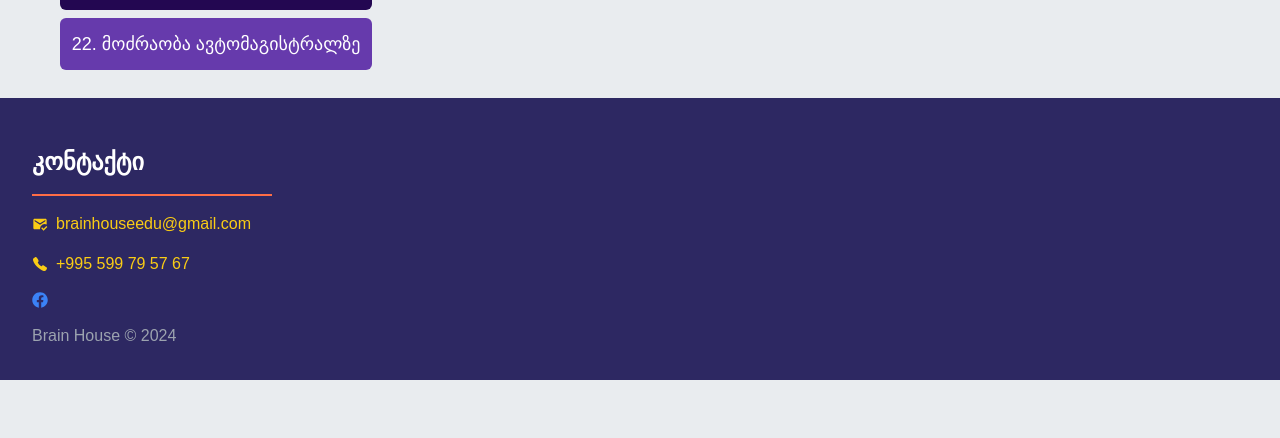
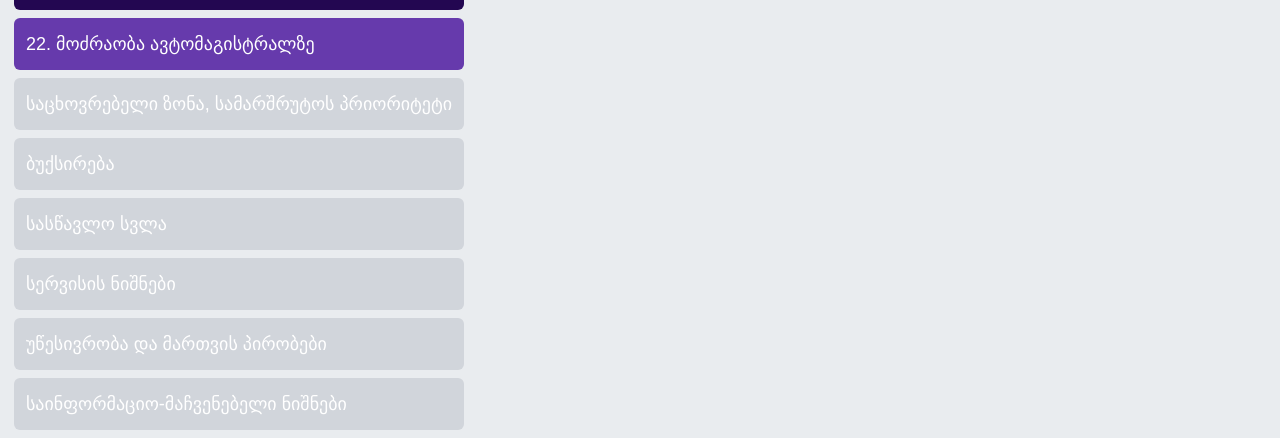
Before and after one commit to imgeorge1/Brain_House, a React (Vite) app in the folder client/: page /tickets/21 in a window 1280 px wide. Shown: the part 362-800 px from the top of the page. Built offline with nearby package versions, Linux system fonts and the light colour scheme; no server answers.

Commit message:
add up to top, fix data issue, back to old route

```diff
--- a/client/src/components/ticketsComponent/TicketRoutes.tsx
+++ b/client/src/components/ticketsComponent/TicketRoutes.tsx
@@ -74,7 +74,11 @@ const TicketRoutes = () => {
                 onClick={() => handleChooseCategory(item.category)}
                 key={item.id}
               >
-                {completedArray.includes(item.index) && (
+                {!completedArray.includes(item.index) ? (
+                  <span className="w-full mt-2 inline-block text-white p-3 rounded-md text-lg bg-gray-300 cursor-not-allowed">
+                    {item.category}{" "}
+                  </span>
+                ) : (
                   <Link
                     className={`w-full no-underline mt-2 inline-block text-white p-3 rounded-md text-lg ${
                       item.id === categoryNumber
--- a/client/src/data/categoryData.ts
+++ b/client/src/data/categoryData.ts
@@ -1,21 +1,19 @@
 const categoryData2 = [
-  // {
-  //   id: 0,
-  //   category: "ყველა",
-  // },
   {
     id: 21,
     category: "რკინიგზის გადასასვლელი",
     index: 1,
-    videoUrl: "https://drive.google.com/file/d/16FoULhq3rp6RaP0BdiIy3f5uQwzZ7TKS/preview"
-      // "https://drive.google.com/file/d/1z1Z1ABJrhkeYEyAOY2O1QINDmX_lekx0/preview", // this is not our video
+    videoUrl:
+      "https://drive.google.com/file/d/16FoULhq3rp6RaP0BdiIy3f5uQwzZ7TKS/preview",
+    // "https://drive.google.com/file/d/1z1Z1ABJrhkeYEyAOY2O1QINDmX_lekx0/preview", // this is not our video
   },
   {
     id: 22,
     category: "მოძრაობა ავტომაგისტრალზე",
     index: 2,
-    videoUrl: "https://drive.google.com/file/d/1dfyK6BDXEJdclsnk7H_pnXW8gBZAzyjm/preview"
-      // "https://drive.google.com/file/d/18RZKvWRRxMjfeA2GFFUlr6zlR8JvWwOu/preview", // this is not our video
+    videoUrl:
+      "https://drive.google.com/file/d/1dfyK6BDXEJdclsnk7H_pnXW8gBZAzyjm/preview",
+    // "https://drive.google.com/file/d/18RZKvWRRxMjfeA2GFFUlr6zlR8JvWwOu/preview", // this is not our video
   },
   {
     id: 23,
@@ -29,8 +27,8 @@ const categoryData2 = [
     category: "ბუქსირება",
     index: 4,
     videoUrl:
-      "https://drive.google.com/file/d/1H5cLSppz3GpUhAwzeBk8sfyHXhXWW3Up/preview"
-},
+      "https://drive.google.com/file/d/1H5cLSppz3GpUhAwzeBk8sfyHXhXWW3Up/preview",
+  },
   {
     id: 25,
     category: "სასწავლო სვლა",
@@ -70,92 +68,103 @@ const categoryData2 = [
     id: 28,
     category: "საგზაო მონიშვნა",
     index: 10,
-    videoUrl: "https://drive.google.com/file/d/1wt_0C7CDQMv3IcR_uMTTLqNmVKkpQ5N7/preview"
+    videoUrl:
+      "https://drive.google.com/file/d/1wt_0C7CDQMv3IcR_uMTTLqNmVKkpQ5N7/preview",
   },
   {
     id: 15,
     category: "მოძრაობა, მანევრირება, სავალი ნაწილი",
     index: 11,
-    videoUrl: "https://drive.google.com/file/d/1LNKTQXaqub25gWkHqn3TrdIf82PcK-92/preview"
-
-    },
+    videoUrl:
+      "https://drive.google.com/file/d/1LNKTQXaqub25gWkHqn3TrdIf82PcK-92/preview",
+  },
   {
     id: 26,
     category: "გადაზიდვები, ხალხი, ტვირთი",
     index: 12,
-    videoUrl:  ""
+    videoUrl: "",
   },
   {
     id: 19,
     category: "გაჩერება დგომა",
     index: 13,
     videoUrl:
-      "https://drive.google.com/file/d/1HOJygatWf8bV0pjKY5L6SwXYq0QGUEmb/preview"
+      "https://drive.google.com/file/d/1HOJygatWf8bV0pjKY5L6SwXYq0QGUEmb/preview",
   },
   {
     id: 17,
     category: "მოძრაობის სიჩქარე",
     index: 14,
-    videoUrl: ""
+    videoUrl: "",
   },
   {
     id: 16,
     category: "გასწრება შემხვედრის გვერდის ავლით",
     index: 15,
-    videoUrl: "https://drive.google.com/file/d/1vYWtraZ_0Iqc1GOrgjKeNJPmtQmIqIFa/preview"
+    videoUrl:
+      "https://drive.google.com/file/d/1vYWtraZ_0Iqc1GOrgjKeNJPmtQmIqIFa/preview",
   },
   {
     id: 3,
     category: "მაფრთხილებელი ნიშნები",
     index: 16,
-    videoUrl: "https://drive.google.com/file/d/1UugO30-4VeJRVJq37EzVpmeEteGzGM3y/preview"
+    videoUrl:
+      "https://drive.google.com/file/d/1UugO30-4VeJRVJq37EzVpmeEteGzGM3y/preview",
   },
   {
     id: 4,
     category: "პრიორიტეტის ნიშნები",
     index: 17,
-    vidoeUrl: ""
+    videoUrl: "",
   },
   {
     id: 5,
     category: "ამკრძალავი ნიშნები",
     index: 18,
-    videoUrl: "https://drive.google.com/file/d/1p2fmuCTlfJqJQXA7QsAHEVllyBNTXMr-/preview" },
+    videoUrl:
+      "https://drive.google.com/file/d/1p2fmuCTlfJqJQXA7QsAHEVllyBNTXMr-/preview",
+  },
   {
     id: 6,
     category: "მიმთითებელი ნიშნები",
     index: 19,
-    videoUrl: "https://drive.google.com/file/d/1vvDClkf1DXuL1OizW8f-SXz2Kl-bt1XE/preview"
+    videoUrl:
+      "https://drive.google.com/file/d/1vvDClkf1DXuL1OizW8f-SXz2Kl-bt1XE/preview",
   },
   {
     id: 12,
     category: "სპეციალური სიგნალის გამოყენება",
     index: 20,
-    videoUrl: "https://drive.google.com/file/d/1PeFOrADMmfGCa8H2H76PGhF8FvvJP0DK/preview" },
+    videoUrl:
+      "https://drive.google.com/file/d/1PeFOrADMmfGCa8H2H76PGhF8FvvJP0DK/preview",
+  },
   {
     id: 13,
     category: "საავარიო შუქური სიგნალიზაცია",
     index: 21,
-    videoUrl: "https://drive.google.com/file/d/1EeniWZCHqaVQ3QyciSa_xPRjHAc3X9_-/preview"
+    videoUrl:
+      "https://drive.google.com/file/d/1EeniWZCHqaVQ3QyciSa_xPRjHAc3X9_-/preview",
   },
   {
     id: 9,
     category: "დამატებითი ინფორმაციის ნიშნები",
     index: 22,
-    videoUrl: "https://drive.google.com/file/d/1CgpIc0lZLDTIkPrRKtUruDnNFHdizvw_/preview"
+    videoUrl:
+      "https://drive.google.com/file/d/1CgpIc0lZLDTIkPrRKtUruDnNFHdizvw_/preview",
   },
   {
     id: 1,
     category: "მძღოლი, მგზავრი და ქვეითი, ნიშნები, კონვეცია",
     index: 23,
-    videoUrl: "https://drive.google.com/file/d/1qfkn9LsmtHDy-NW6LGX4sI8fSzK_RxUQ/preview"
+    videoUrl:
+      "https://drive.google.com/file/d/1qfkn9LsmtHDy-NW6LGX4sI8fSzK_RxUQ/preview",
   },
   {
     id: 14,
     category: "სანათი ხელსაწყოები, ხმოვანი სიგნალი",
     index: 24,
     videoUrl:
-      "https://drive.google.com/file/d/1kX-vv_s5WfuY6Frx3JAY9LWO6JN46Rrf/preview"
+      "https://drive.google.com/file/d/1kX-vv_s5WfuY6Frx3JAY9LWO6JN46Rrf/preview",
   },
   {
     id: 31,
@@ -183,7 +192,7 @@ const categoryData2 = [
     category: "გზაჯვარედინის გავლა",
     index: 28,
     videoUrl:
-      "https://drive.google.com/file/d/1qVHsMBD8PdjchZHqy4eIo5uDHXgh-JBX/preview"
+      "https://drive.google.com/file/d/1qVHsMBD8PdjchZHqy4eIo5uDHXgh-JBX/preview",
   },
   {
     id: 10,
--- a/client/src/hooks/useTicketRoutes/useTicketRoutes.ts
+++ b/client/src/hooks/useTicketRoutes/useTicketRoutes.ts
@@ -38,6 +38,11 @@ const useTicketRoutes = () => {
   };
 
   useEffect(() => {
+    window.scrollTo({
+      top: 0,
+      behavior: "smooth",
+    });
+
     const getCategories = async (categoryId: number) => {
       try {
         const response = await API.get(`/tickets/${categoryId}`);
@@ -46,6 +51,7 @@ const useTicketRoutes = () => {
         console.error(error);
       }
     };
+
     if (location.pathname.startsWith("/tickets/")) {
       getCategories(categoryNumber);
     }
```
